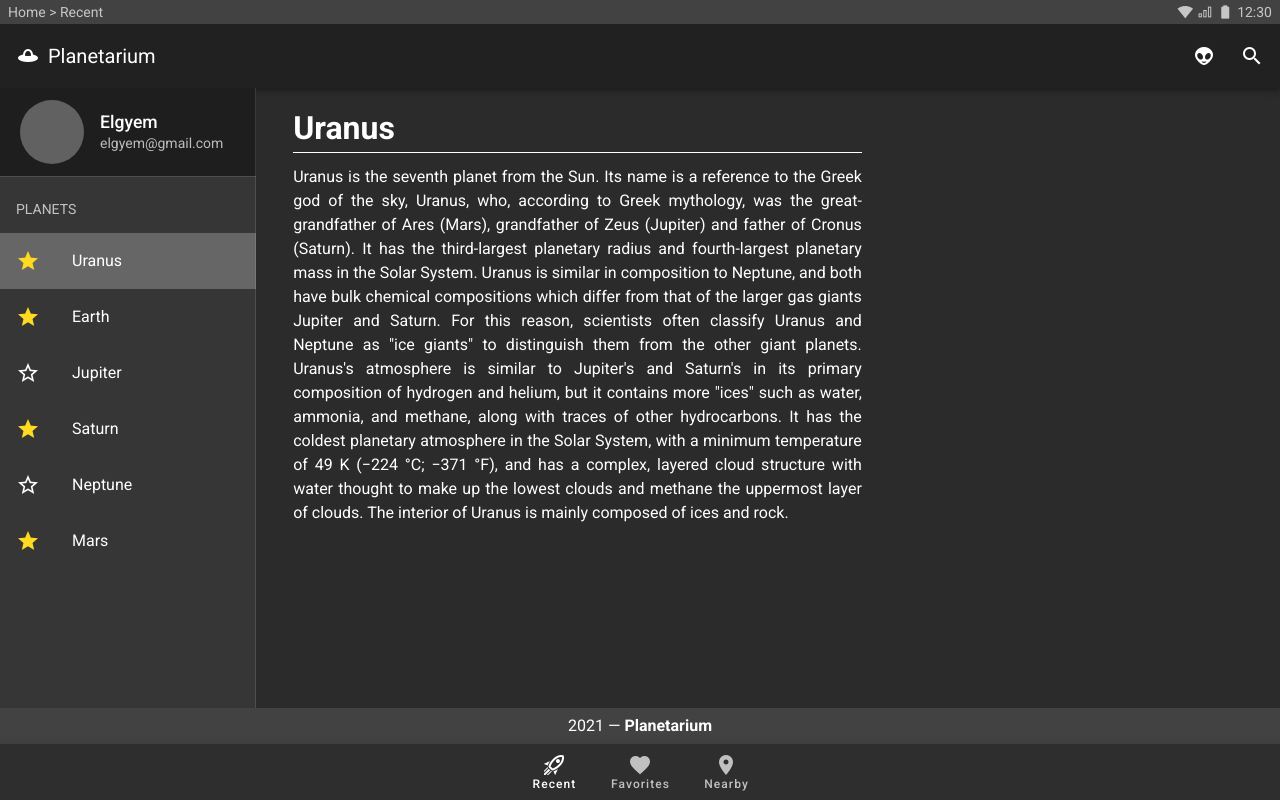
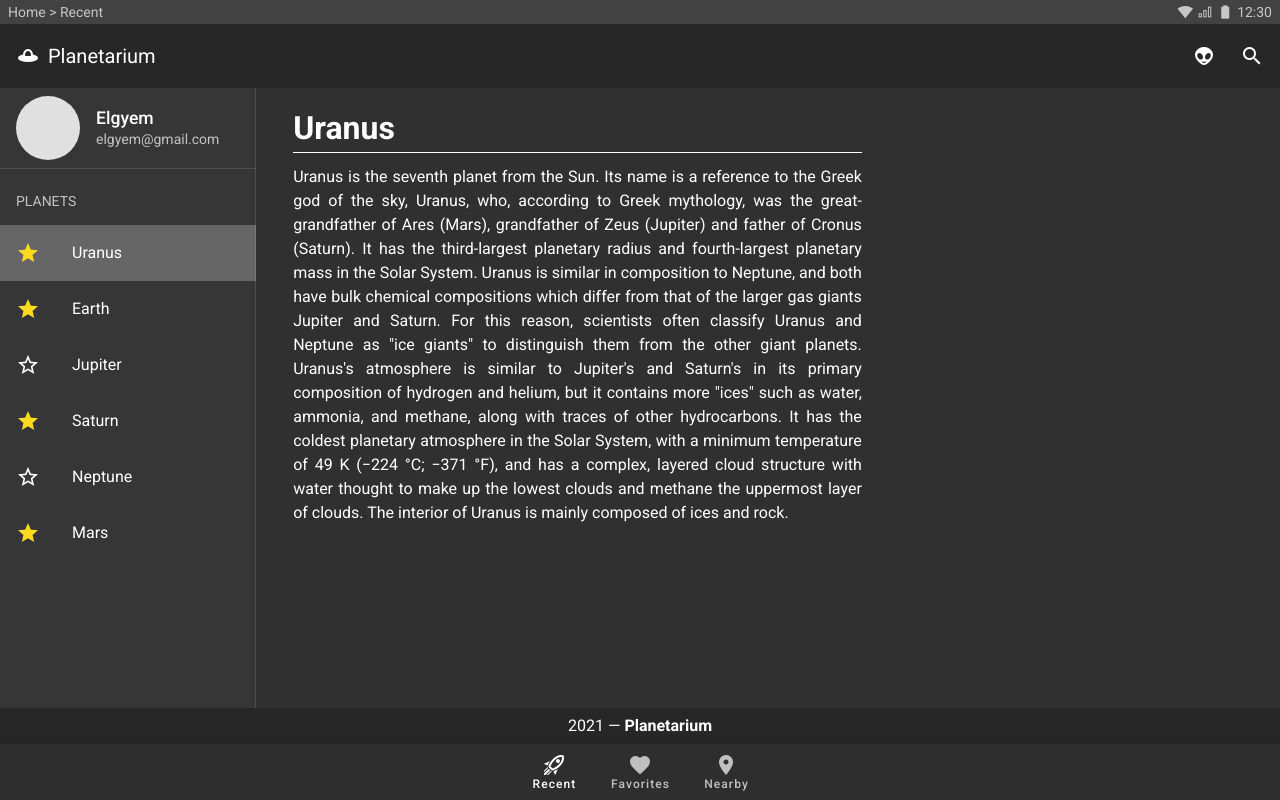
Before and after one commit to leoruas/web-af, a Vue app: page / in a window 1280 px wide. Built offline with nearby package versions, Linux system fonts and the light colour scheme.

Commit message:
updated colors

```diff
--- a/src/App.vue
+++ b/src/App.vue
@@ -11,7 +11,7 @@
     </v-system-bar>
 
     <!-- App bar  -->
-    <v-app-bar color="grey darken-4" dark app absolute clipped-left>
+    <v-app-bar dark app absolute clipped-left elevation="0">
       <v-icon left>mdi-ufo-outline</v-icon>
       <v-toolbar-title>Planetarium</v-toolbar-title>
 
@@ -27,9 +27,9 @@
 
     <!-- Navigation Drawer -->
     <v-navigation-drawer dark app permanent absolute clipped>
-      <v-sheet class="pa-1">
+      <div>
         <v-list-item>
-          <v-list-item-avatar color="grey darken-2" size="64">
+          <v-list-item-avatar color="grey lighten-2" size="64">
             <v-img src="./assets/Elgyem.png"></v-img>
           </v-list-item-avatar>
 
@@ -40,7 +40,7 @@
             <v-list-item-subtitle>elgyem@gmail.com</v-list-item-subtitle>
           </v-list-item-content>
         </v-list-item>
-      </v-sheet>
+      </div>
 
       <v-divider></v-divider>
 
@@ -63,7 +63,7 @@
 
     <!-- Content -->
     <v-main class="pa-0">
-      <v-content style="background-color: #2b2b2b; height: 100%">
+      <v-content style="background-color: #303030; height: 100%">
         <v-row style="color: white" class="pa-4" justify="space-around">
           <v-col cols="7" style="text-align: justify">
             <h1>Uranus</h1>
@@ -95,7 +95,7 @@
       </v-content>
     </v-main>
 
-    <v-footer absolute app color="grey darken-3" dark>
+    <v-footer absolute app dark>
       <v-col class="text-center pa-0" cols="12">
         {{ new Date().getFullYear() }} — <strong>Planetarium</strong>
       </v-col>
```
